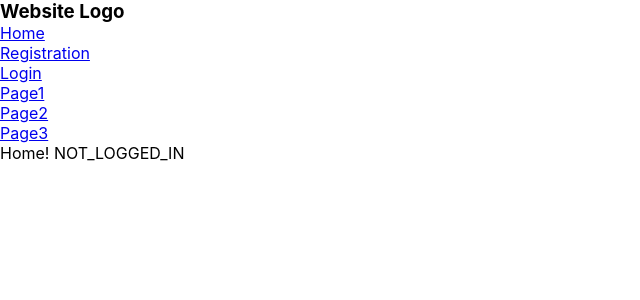
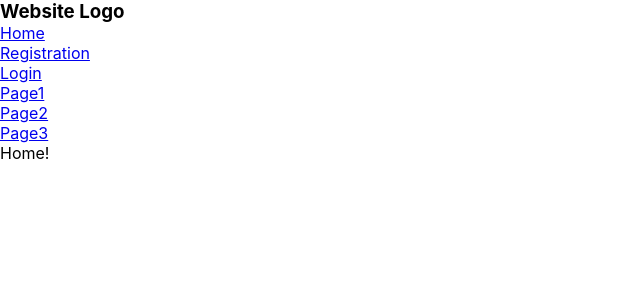
Before and after one commit to mgibby91/react-MPA-template, a React (Create React App) app: page / in a window 1280 px wide. Shown: the top 300 px of the page, without its empty margins (0-640 px from the left). Built offline with nearby package versions, Linux system fonts and the light colour scheme; no server answers.

Commit message:
complete basic login/reg auth

```diff
--- a/src/App.js
+++ b/src/App.js
@@ -1,4 +1,4 @@
-import React, { useState } from 'react';
+import React, { useState, useEffect } from 'react';
 import './App.css';
 import Nav from './components/Nav';
 import Index from './components/Index';
@@ -17,23 +17,38 @@ import {
 function App() {
 
   const [state, setState] = useState({
-    loggedInStatus: 'NOT_LOGGED_IN',
+    loggedIn: false,
     user: {}
   });
 
-  function setSuccessfulUser(userData) {
-    // console.log('set success user', userData);
-    setState({ ...state, loggedInStatus: 'LOGGED_IN', user: userData })
-  }
-
-  function checkLoginStatus() {
+  useEffect(() => {
     axios.get('/api/logged_in')
       .then(res => {
         console.log('loggedinRes', res);
+        if (JSON.stringify(res.data.userData) !== '{}') {
+          setState({ loggedInStatus: true, user: res.data })
+        }
+      })
+      .catch(err => {
+        console.log('logged in err', err);
+      })
+  }, []);
+
+  function setSuccessfulUser(userData) {
+    // console.log('set success user', userData);
+    setState({ ...state, loggedInStatus: true, user: userData })
+  }
+
+  function handleLogout() {
+    axios.get('/api/logout')
+      .then(res => {
+        console.log('logout res', res);
+        setState({ loggedIn: false, user: {} })
+      })
+      .catch(err => {
+        console.log('logout err', err);
       })
   }
-
-  checkLoginStatus();
 
   return (
     <Router>
@@ -47,6 +62,7 @@ function App() {
               <Index
                 {...props}
                 loggedInStatus={state.loggedInStatus}
+                handleLogout={handleLogout}
               />
             )}
           />
--- a/src/components/Index.jsx
+++ b/src/components/Index.jsx
@@ -12,9 +12,7 @@ export default function Index(props) {
 
     Promise.all([promiseIndex])
       .then(all => {
-
         let [indexData] = all;
-
         indexData = indexData.data;
         console.log('indexdataafter', indexData);
       })
@@ -22,10 +20,15 @@ export default function Index(props) {
         console.log('indexError', err);
       })
 
-  }, [])
+  }, []);
 
   return (
-    <div>Home! {props.loggedInStatus}</div>
+    <div className='home-main-container'>
+      Home!
+      {props.loggedInStatus && (
+        <button className='logout-btn' onClick={() => props.handleLogout()}>Logout</button>
+      )}
+    </div>
   )
 
 }
--- a/src/components/login/Login.jsx
+++ b/src/components/login/Login.jsx
@@ -21,6 +21,10 @@ export default function Login(props) {
       .then(res => {
         console.log('login response', res);
         // set user in App
+        if (JSON.stringify(res.data) === '{}') {
+          alert('incorrect login info!')
+          return;
+        }
         props.setSuccessfulUser(res.data[0]);
         // redirect to Index
         props.history.push('/');
```
